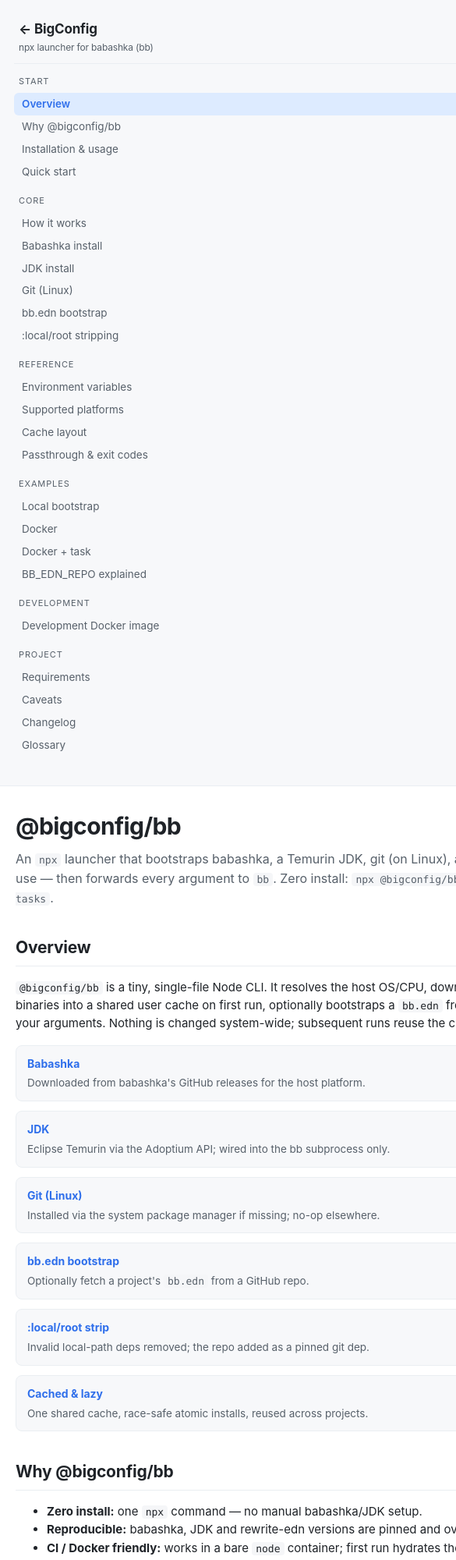
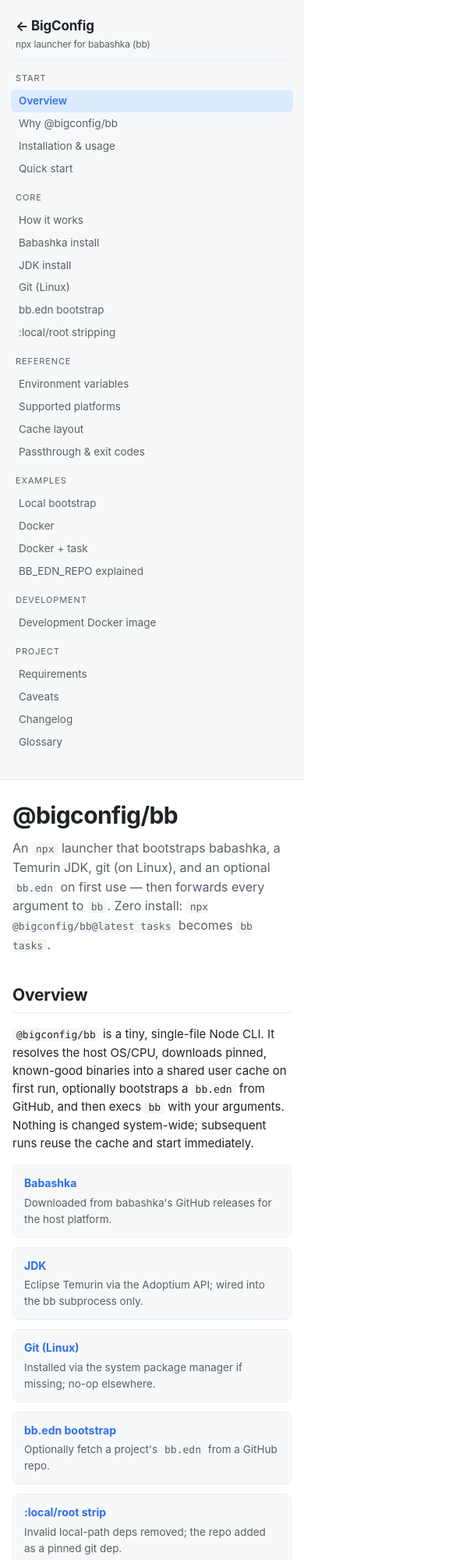
Before and after one commit to bigconfig-ai/bc-pkg, a website: page index.html in a window 390 px wide. Shown: the top 2000 px of the page at 78% size, 585 px wide, since content can reach past the window. Drawn offline with Linux system fonts and the light colour scheme.

Commit message:
Improve responsive layout styles

```diff
--- a/index.html
+++ b/index.html
@@ -132,8 +132,10 @@
   }
 
   main {
-    padding: 40px 48px 96px;
-    max-width: calc(var(--maxw-content) + 96px);
+    padding: 40px 56px 80px;
+    max-width: calc(var(--maxw-content) + 112px);
+    min-width: 0;
+    width: 100%;
   }
   main h1 {
     font-size: 30px;
@@ -146,7 +148,7 @@
     margin: 0 0 8px;
     max-width: var(--maxw-content);
   }
-  section { margin-top: 36px; max-width: var(--maxw-content); }
+  section { margin-top: 36px; }
   h2 {
     font-size: 21px;
     letter-spacing: -0.01em;
@@ -156,7 +158,7 @@
   }
   h3 { font-size: 16px; margin: 22px 0 8px; }
   h4 { font-size: 14px; margin: 0 0 4px; }
-  p, li { max-width: var(--maxw-content); }
+  main p, main ul, main ol { max-width: var(--maxw-content); }
   .anchor {
     color: var(--border);
     font-weight: 400;
@@ -183,7 +185,11 @@
 
   table {
     border-collapse: collapse;
+    display: block;
     width: 100%;
+    max-width: 100%;
+    overflow-x: auto;
+    -webkit-overflow-scrolling: touch;
     margin: 14px 0;
     font-size: 13.5px;
   }
@@ -224,11 +230,16 @@
     max-width: var(--maxw-content);
   }
 
-  @media (max-width: 860px) {
+  @media (max-width: 900px) {
     .layout { grid-template-columns: 1fr; }
-    aside.sidebar { position: static; height: auto; border-right: 0; border-bottom: 1px solid var(--border-soft); }
-    main { padding: 28px 20px 64px; }
+    aside.sidebar { position: static; height: auto; border-right: none; border-bottom: 1px solid var(--border-soft); }
+    main { padding: 24px 20px 60px; }
     .grid-2 { grid-template-columns: 1fr; }
+  }
+
+  @media (max-width: 520px) {
+    main { padding: 22px 16px 56px; }
+    aside.sidebar { padding: 20px 14px; }
   }
 </style>
 </head>
```
